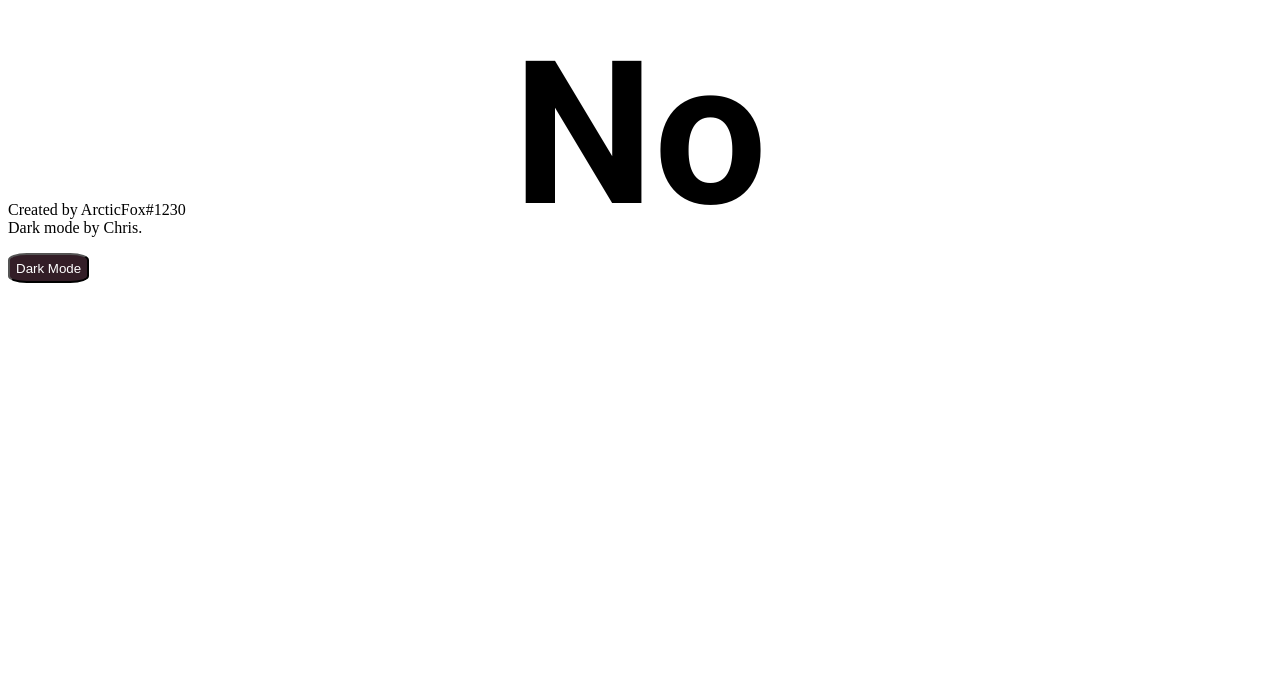
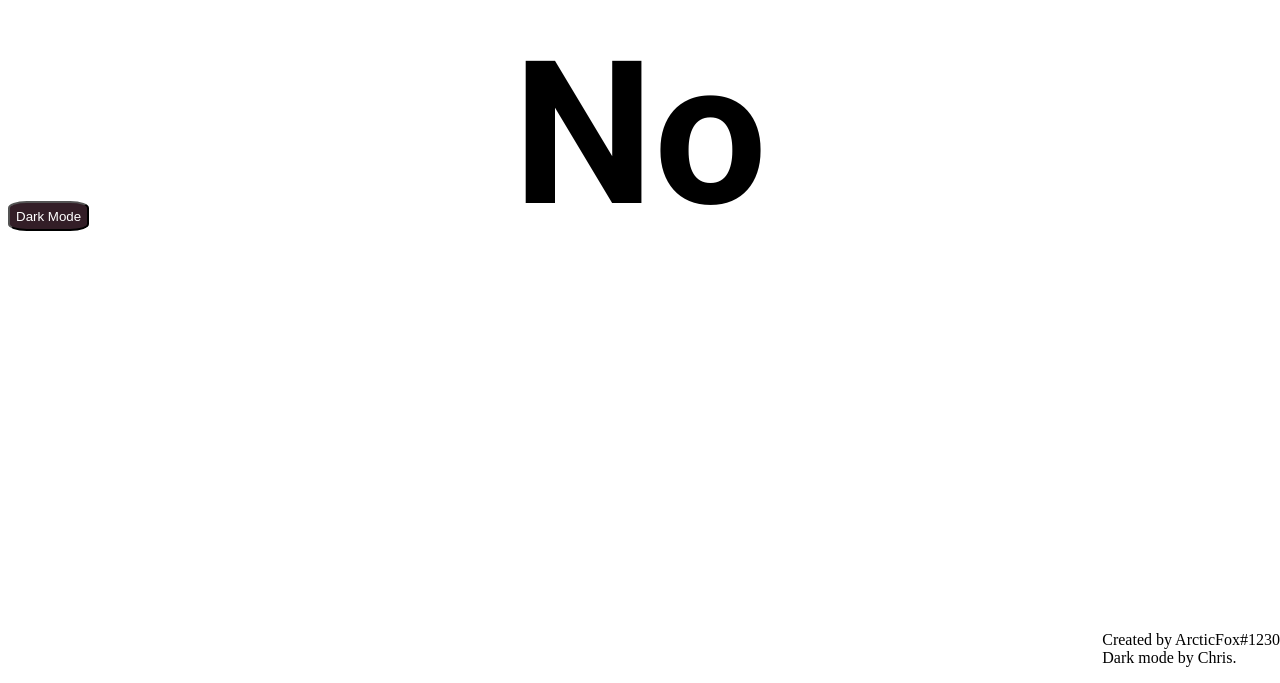
Before and after one commit to IsGTA6OutYet/isgta6outyet.github.io, a plain HTML site: page index.html in a window 1280 px wide. Shown: the part 117-800 px from the top of the page. Drawn offline with Linux system fonts and the light colour scheme.

Commit message:
Added the CSS for credit

```diff
--- a/stylesheet.css
+++ b/stylesheet.css
@@ -27,3 +27,9 @@ button {
   height: 30px;
   color: white;
 }
+
+#credit {
+  position: absolute;
+  bottom: 0;
+  right:0
+}
```
